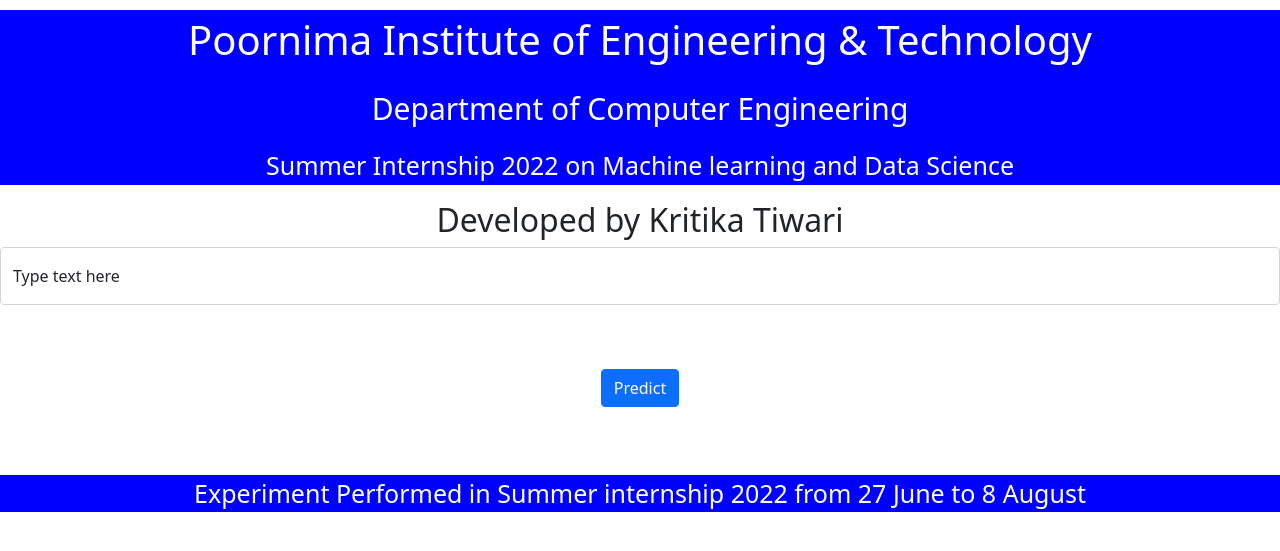
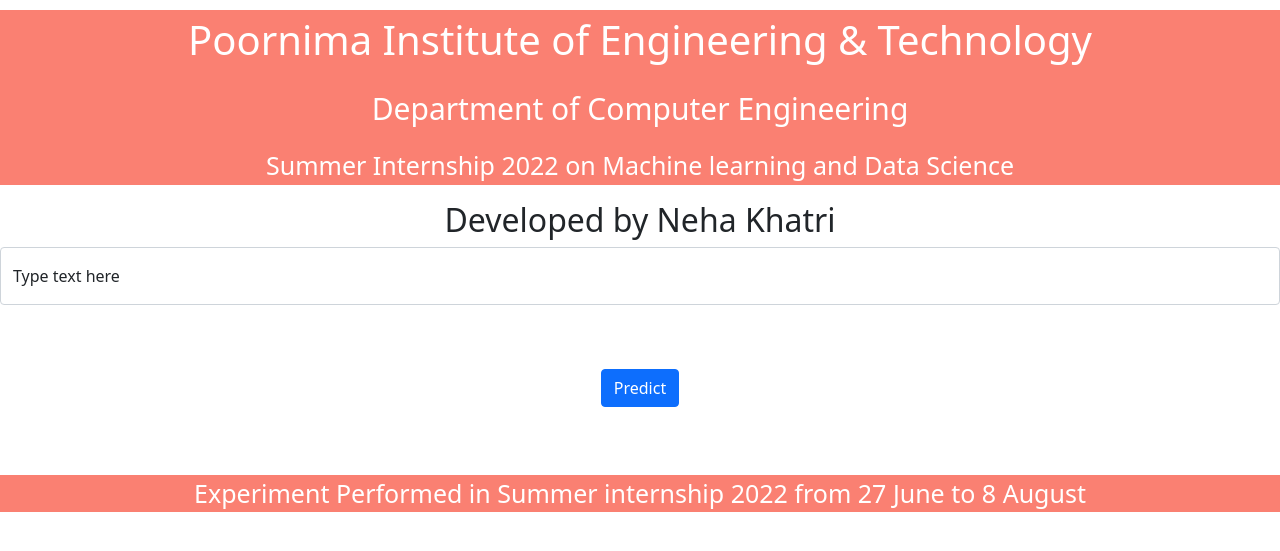
Before and after one commit to nehakhatri2021/project5_sentiment_analysis, a Flask app: page / in a window 1280 px wide. Shown: the top 551 px of the page. Run offline with Flask 2, Linux system fonts and the light colour scheme; parts of the project's set-up code (start-up, migrations or seed data) failed here and were passed over.

Commit message:
Update index.html

```diff
--- a/templates/index.html
+++ b/templates/index.html
@@ -21,7 +21,7 @@ div {text-align: center;}
 
 <body>
 
-<div class="" style="background-color:blue;" >
+<div class="" style="background-color:salmon;" >
 <div class="clearfix">
 
 <div class="col-md-12">
@@ -33,7 +33,7 @@ div {text-align: center;}
 </div>
 
 <div class="login">
-<h2>Developed by Kritika Tiwari</h2>
+<h2>Developed by Neha Khatri</h2>
 <!-- Main Input For Receiving Query to our ML -->
 <form action="{{ url_for('predict')}}"method="get">
 <div class="form-floating mb-3">
@@ -52,7 +52,7 @@ div {text-align: center;}
 
 </div>
 
-<div class="" style="background-color:blue;" >
+<div class="" style="background-color:salmon;" >
 <div class="clearfix">
 
 <div class="col-md-12">
```
